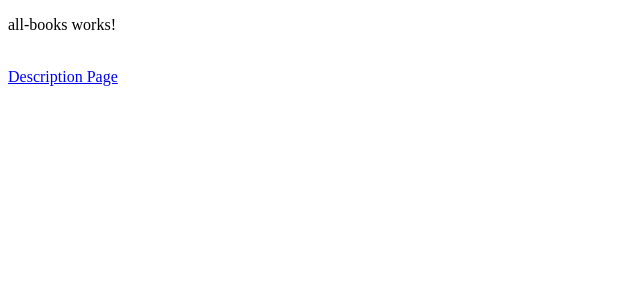
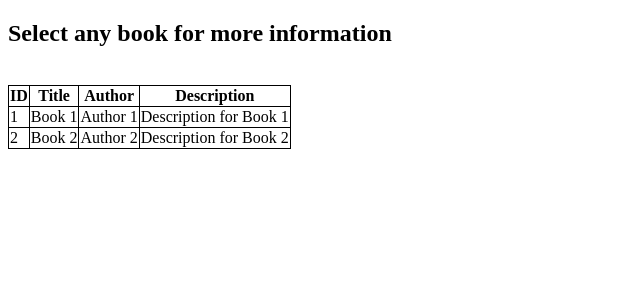
Before and after one commit to TrevinKotinek/CCGroupProject, an Angular app in the folder book-tables/: page /all-books in a window 1280 px wide. Shown: the top 300 px of the page, without its empty margins (0-640 px from the left). Built offline with nearby package versions, Linux system fonts and the light colour scheme.

Commit message:
Add table for all books using dummy data

```diff
--- a/book-tables/src/app/all-books/all-books.component.html
+++ b/book-tables/src/app/all-books/all-books.component.html
@@ -1,3 +1,25 @@
-<p>all-books works!</p>
+<style>
+    table, th, td {
+        border: 1px solid black;
+        border-collapse: collapse;
+    }
+</style>
+
+<h2>Select any book for more information</h2>
 <br>
-<a [routerLink]="['/description']">Description Page</a>
+<table>
+    <thead>
+        <th>ID</th>
+        <th>Title</th>
+        <th>Author</th>
+        <th>Description</th>
+    </thead>
+<tbody>
+    <tr *ngFor="let book of fakeData" (click)="nextPage(book.isbn)">
+        <td>{{ book.isbn }}</td>
+        <td>{{ book.title }}</td>
+        <td>{{ book.author }}</td>
+        <td>{{ book.description }}</td>
+    </tr>
+</tbody>
+</table>
--- a/book-tables/src/app/all-books/all-books.component.ts
+++ b/book-tables/src/app/all-books/all-books.component.ts
@@ -1,4 +1,7 @@
 import { Component } from '@angular/core';
+import { AppRoutingModule } from '../app-routing.module';
+import { Router } from '@angular/router';
+import { BookService } from '../book.service';
 
 @Component({
   selector: 'app-all-books',
@@ -6,5 +9,18 @@ import { Component } from '@angular/core';
   styleUrls: ['./all-books.component.css']
 })
 export class AllBooksComponent {
+  fakeData: any;
 
+  constructor(
+    private router: Router,
+    private bookService: BookService
+    ){}
+
+  ngOnInit(): void{
+      this.fakeData = this.bookService.getAllBooks();
+  }
+
+  nextPage(id: string): void{
+    this.router.navigate(['/books/:', {isbn: id}])
+  }
 }
--- a/book-tables/src/app/app-routing.module.ts
+++ b/book-tables/src/app/app-routing.module.ts
@@ -5,7 +5,7 @@ import { DescPageComponent } from './desc-page/desc-page.component';
 
 const routes:Routes = [
     {path:'', redirectTo: '/all-books', pathMatch: 'full'},
-    { path: 'books/:isbn', component: DescPageComponent },
+    { path: 'books/:', component: DescPageComponent },
     {path:'all-books', component:AllBooksComponent},
     {path:'description', component:DescPageComponent}
 ]
--- a/book-tables/src/app/book.service.ts
+++ b/book-tables/src/app/book.service.ts
@@ -24,4 +24,8 @@ export class BookService {
   getBookByIsbn(isbn: string): any {
     return this.dummyBooks.find((book) => book.isbn === isbn);
   }
+
+  getAllBooks(): any {
+    return this.dummyBooks;
+  }
 }
```
Also changed, not shown: 1 other file (tests, documents, lock files or other folders).
